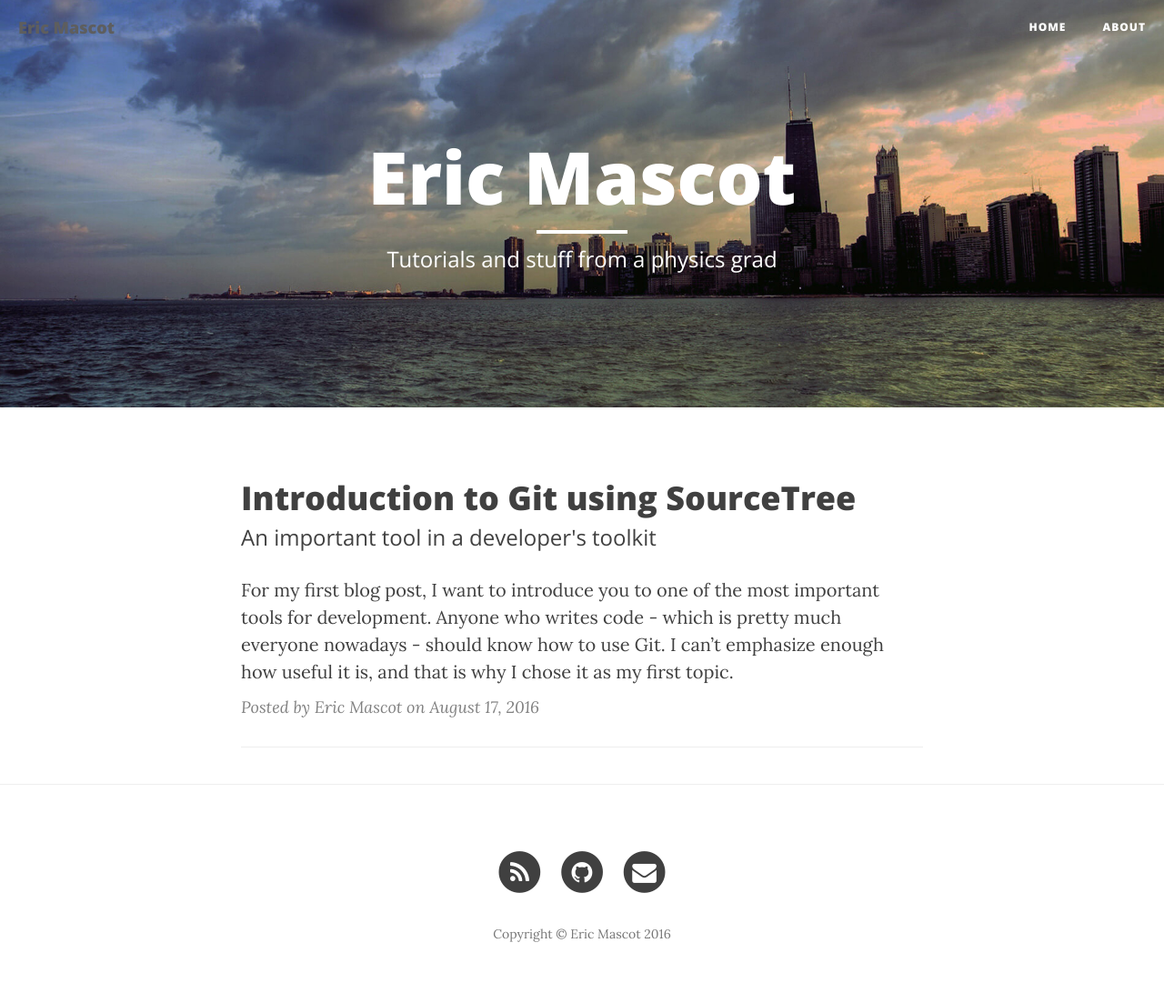
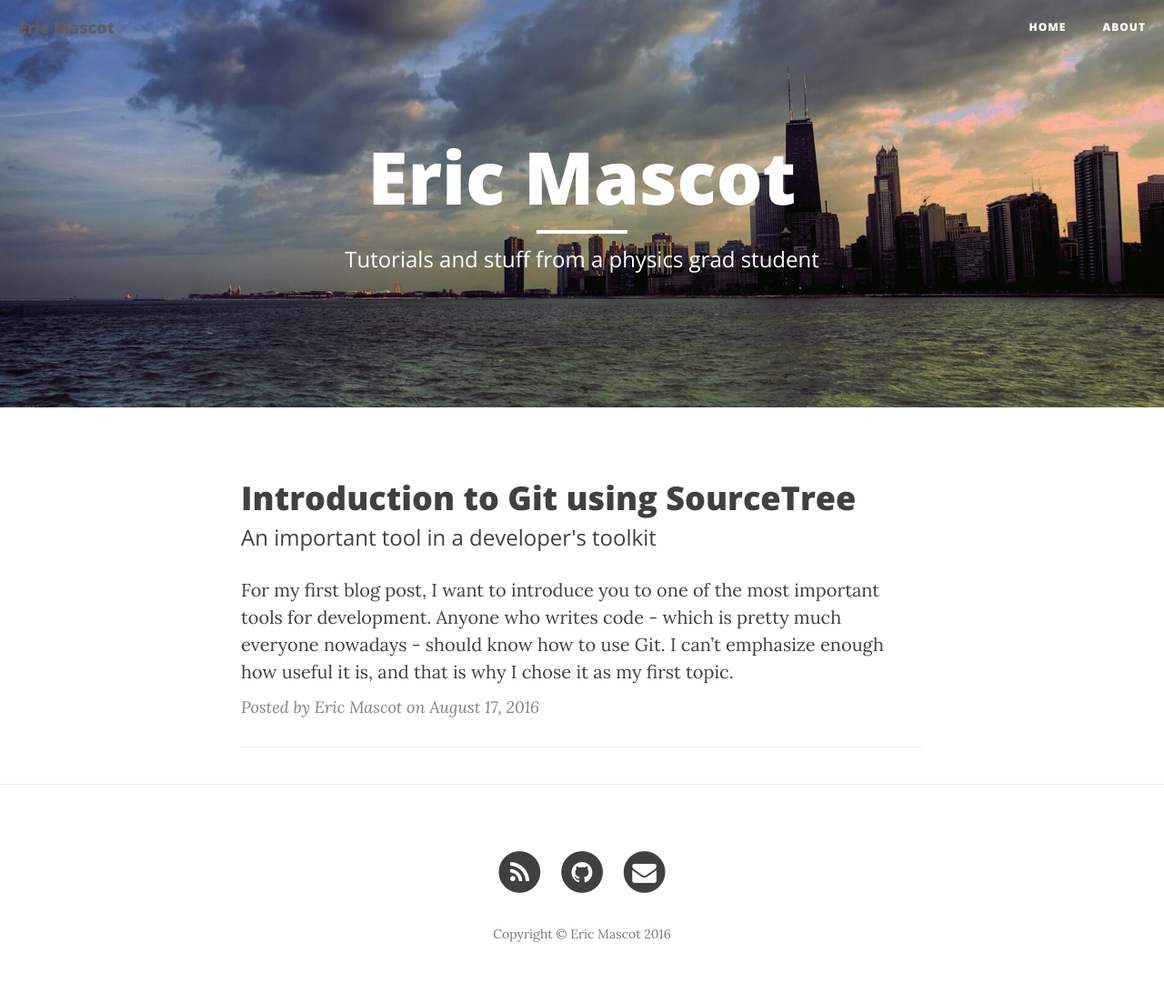
Before and after one commit to emascot/emascot.github.io, a Jekyll site: the page built from index.html, in a window 1280 px wide. Shown: the whole page at 91% size. Built offline with Jekyll 4.4.1, drawn with Linux system fonts in a browser that asks for light colours; nearby versions of some CDN libraries; the list of posts is cut into pages by our own code.

Commit message:
change description

```diff
--- a/_config.yml
+++ b/_config.yml
@@ -1,6 +1,6 @@
 # SEO site settings
 title: "Eric Mascot"
-description: "Tutorials and stuff from a physics grad"
+description: "Tutorials and stuff from a physics grad student"
 url: "http://emascot.github.io"
 author: "Eric Mascot"
 # logo: "img/logo.jpg"
--- a/index.html
+++ b/index.html
@@ -1,6 +1,6 @@
 ---
 layout: page
-description: "Tutorials and stuff from a physics grad"
+description: "Tutorials and stuff from a physics grad student"
 ---
 
 {% for post in paginator.posts %}
```
Also changed, not shown: README.md.
